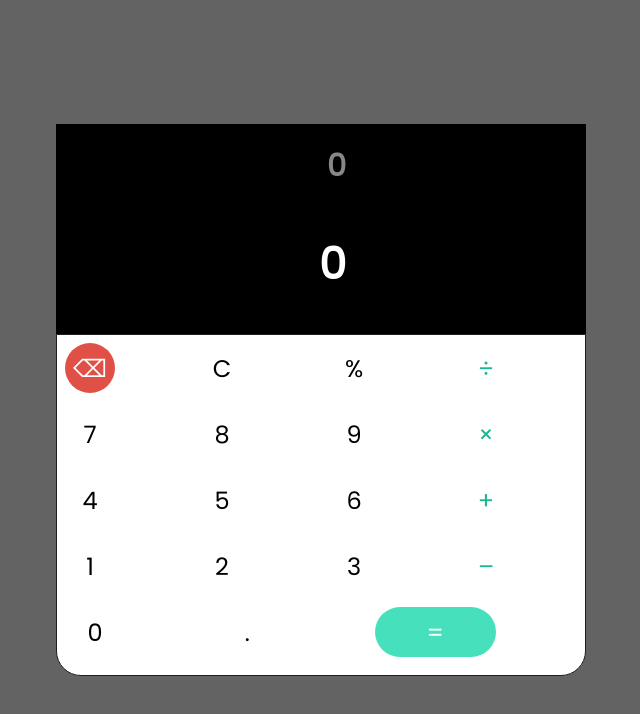
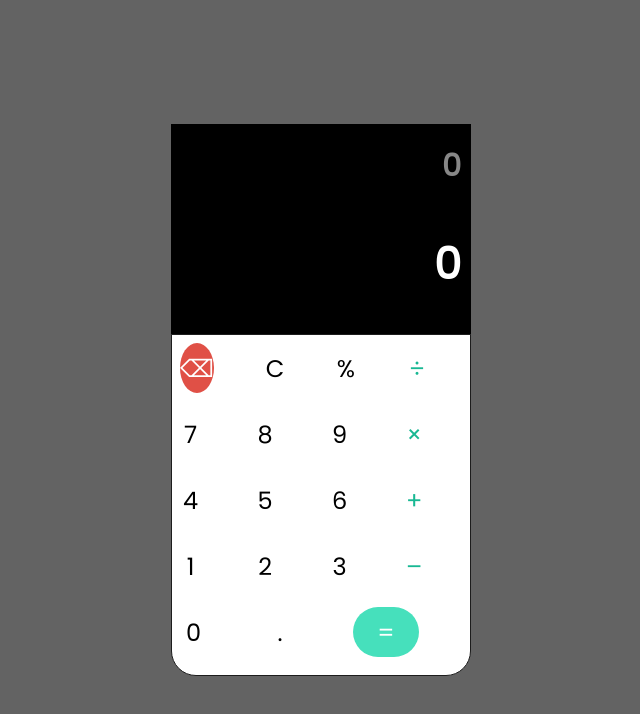
Before and after one commit to dejosemario/Calculator, a plain HTML site: page index.html in a window 1280 px wide. Shown: the whole page, without its empty margins (319-959 px from the left). Drawn offline with Linux system fonts and the light colour scheme.

Commit message:
corrected the css error which had the wrong class, thus reason for large width

```diff
--- a/style.css
+++ b/style.css
@@ -19,11 +19,12 @@ html{
     transform: translate(-50%, -50%);
 }
 
-.calc-container{
+.container-calc{
     background-color: #1d1d1d;
 
     width: 300px;
     height: auto;
+    max-width: 100%;
 
     border-radius: 0 0 30px 30px;
 }
```
